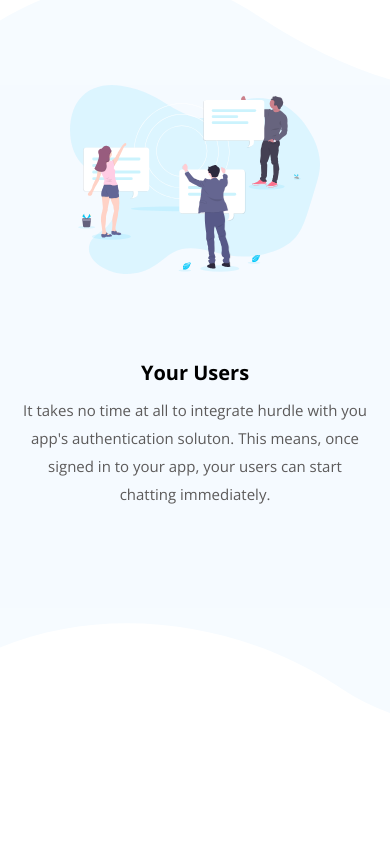
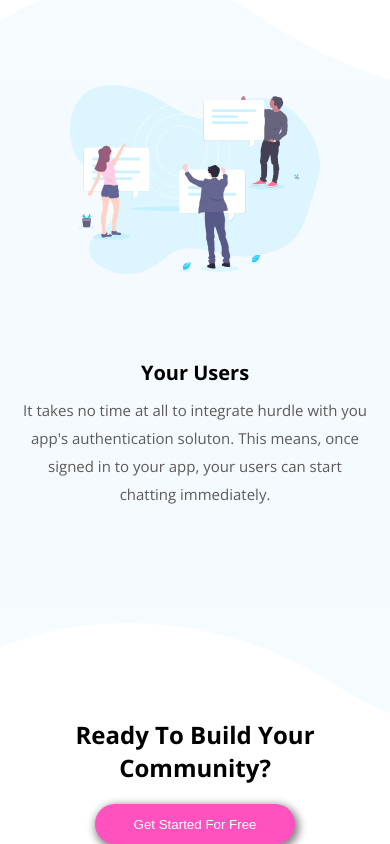
Before and after one commit to JoShobande/front-end-mentor-one, a plain HTML site: page index.html in a window 390 px wide. Shown: the part 2620-3464 px from the top of the page. Before the commit the page ends 3338 px from the top, so only its background shows below. Drawn offline with nearby package versions, Linux system fonts and the light colour scheme; files whose address does not match are found by name.

Commit message:
implemented ready to build mobile section

```diff
--- a/index.html
+++ b/index.html
@@ -95,6 +95,10 @@
             <img src="assets/images/bg-section-bottom-mobile-2.svg" class="mobile-bg"/>
             <img src='assets/images/bg-section-bottom-desktop-2.svg' class="desktop-bg"/>
         </section>
+        <section class="ready-to-build-section">
+            <h1>Ready To Build Your Community?</h1>
+            <button>Get Started For Free</button>
+        </section>
     </main>
 
 
--- a/style.css
+++ b/style.css
@@ -179,6 +179,23 @@ nav button{
     color: #5c5a5a;
 }
 
+.ready-to-build-section{
+    margin-top: 100px;
+    width: 80%;
+    margin: 0 auto;
+}
+.ready-to-build-section button {
+    margin-top: 20px;
+    width: 200px;
+    height: 40px;
+    border-radius: 30px;
+    border: none;
+    background-color: hsl(322, 100%, 66%);
+    margin-top: 20px;
+    color: white;
+    box-shadow: 2px 3px 8px 2px grey;
+}
+
 
 
 @media(min-width: 768px){
```
